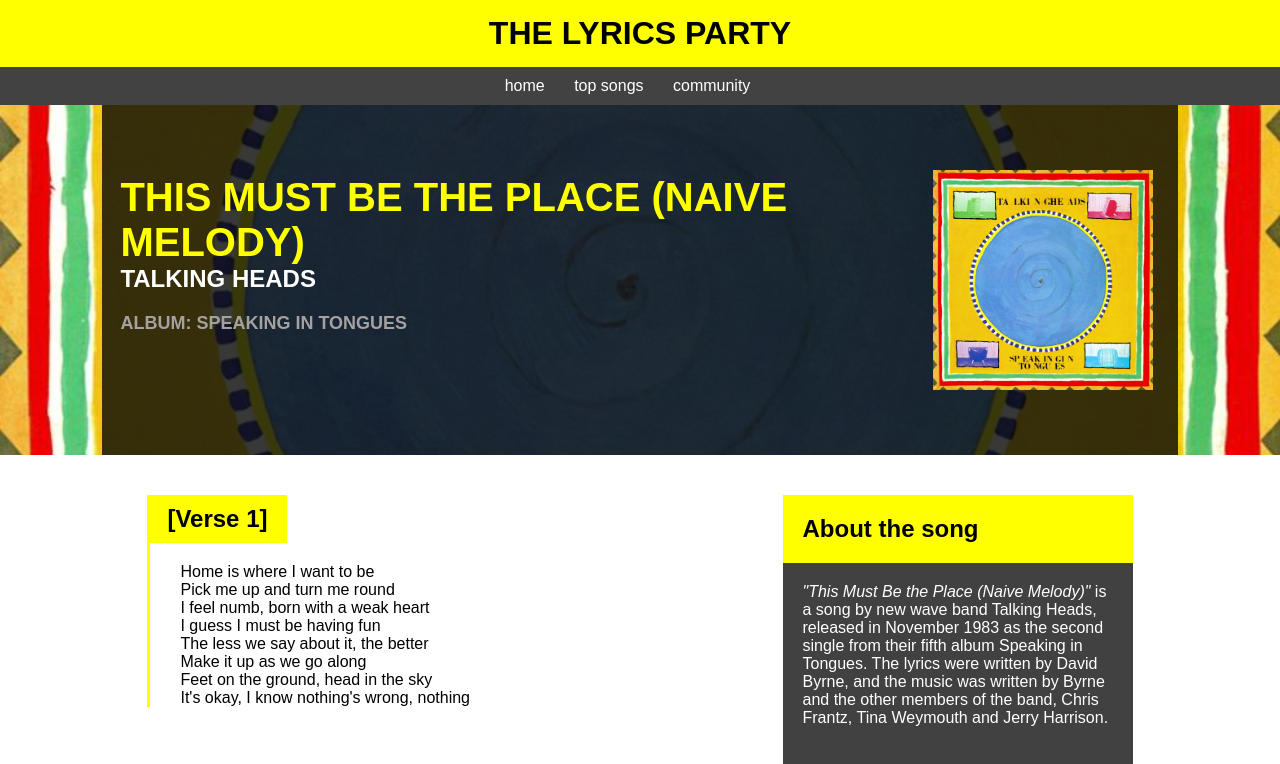
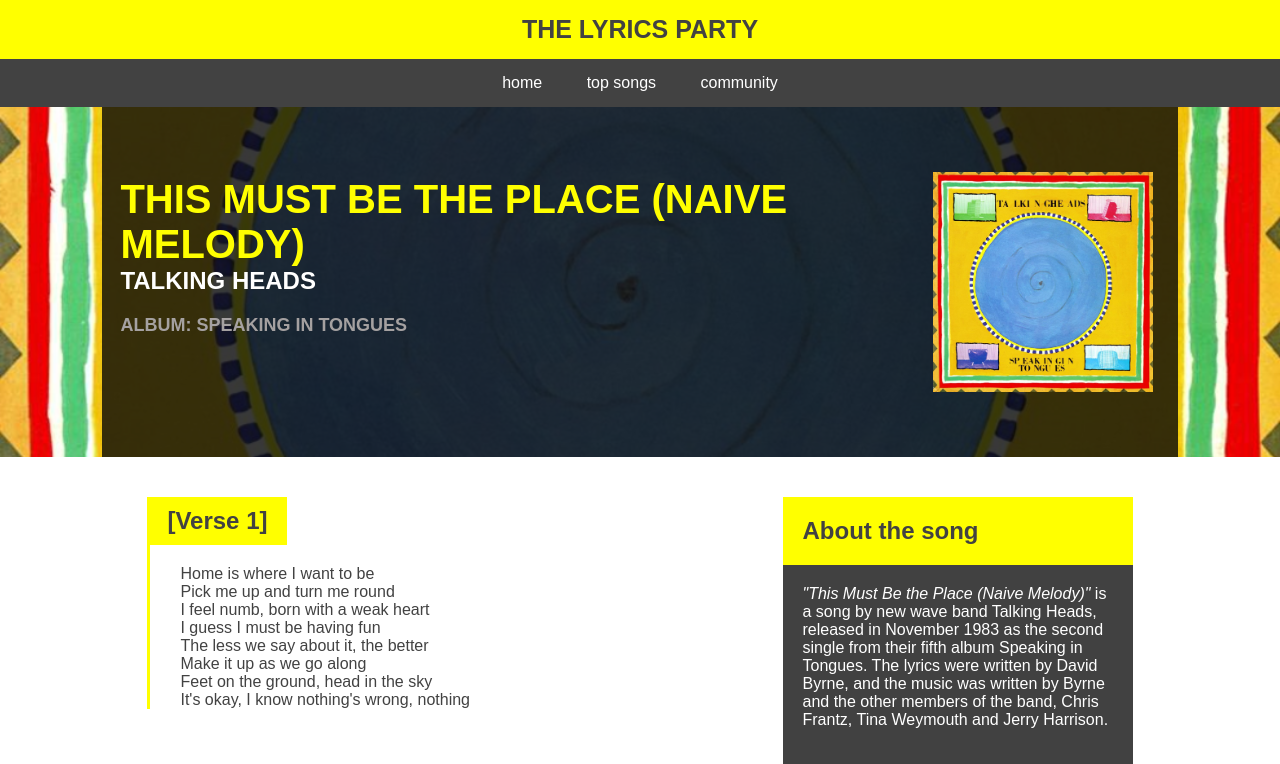
Before and after one commit to scazitir/lyrics-page, a plain HTML site: page index.html in a window 1280 px wide. Shown: the top 764 px of the page. Drawn offline with Linux system fonts and the light colour scheme.

Commit message:
Refactor: the color (rgb66,66,66) of header text and padding of navbar were changed

```diff
--- a/css/style.css
+++ b/css/style.css
@@ -15,17 +15,19 @@
     text-align: center;
     padding: 15px;
     text-transform: uppercase;
+    font-size: 25px;
+    color: rgb(66, 66, 66);
 }
 
 .navbar-header > ul {
     background-color: rgb(66, 66, 66);
     text-align: center;
-    padding: 10px;
+    padding: 15px;
 }
 
 .navbar-header > ul > li {
     display: inline;
-    padding: 0 25px 0 0;
+    padding: 0 20px 0 20px;
 }
 
 .navbar-header > ul > li > a{
@@ -115,11 +117,13 @@
     padding: 10px;
     width: 120px;
     text-align: center;
+    color: rgb(66,66,66);
 }
 
 .main-article > .flexbox-section > section > p {
     border-left: 3px solid yellow;
     padding: 20px 0 0 30px;
+    color: rgb(66,66,66);
 }
 
 .main-article > aside {
@@ -133,6 +137,7 @@
     background-color: yellow;
     margin: 0 -50px 0 -50px;
     padding: 20px;
+    color: rgb(66,66,66);
 }
 
 .main-article > aside > p {
```
